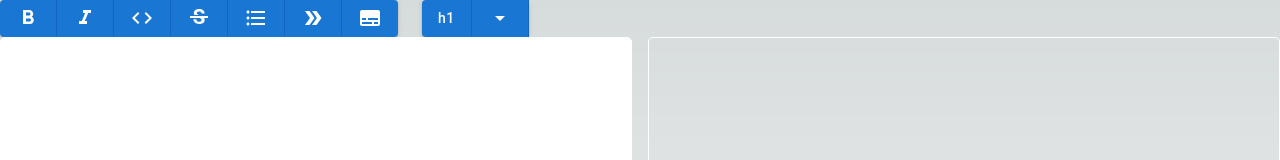
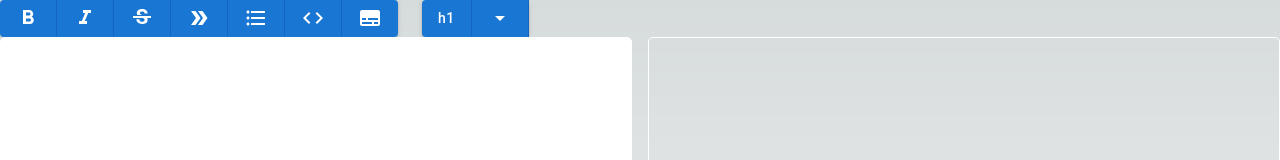
Before and after one commit to tosaken1116/markdownConverter, a Next.js app: page / in a window 1280 px wide. Shown: the top 160 px of the page. Built offline with nearby package versions, Linux system fonts and the light colour scheme.

Commit message:
change:buttonの順番変更

```diff
--- a/src/components/EditorButtons/EditorButtons.tsx
+++ b/src/components/EditorButtons/EditorButtons.tsx
@@ -32,17 +32,17 @@ export const EditorButtons = () => {
                 <Button onClick={() => handleConvert("italic")}>
                     <FormatItalicIcon />
                 </Button>
-                <Button onClick={() => handleConvert("code")}>
-                    <CodeIcon />
-                </Button>
                 <Button onClick={() => handleConvert("strikethrough")}>
                     <StrikethroughSIcon />
+                </Button>
+                <Button onClick={() => handleConvert("citing")}>
+                    <DoubleArrowIcon />
                 </Button>
                 <Button onClick={() => handleConvert("list")}>
                     <FormatListBulletedIcon />
                 </Button>
-                <Button onClick={() => handleConvert("citing")}>
-                    <DoubleArrowIcon />
+                <Button onClick={() => handleConvert("code")}>
+                    <CodeIcon />
                 </Button>
                 <Button onClick={() => handleConvert("block")}>
                     <SubtitlesIcon />
```
